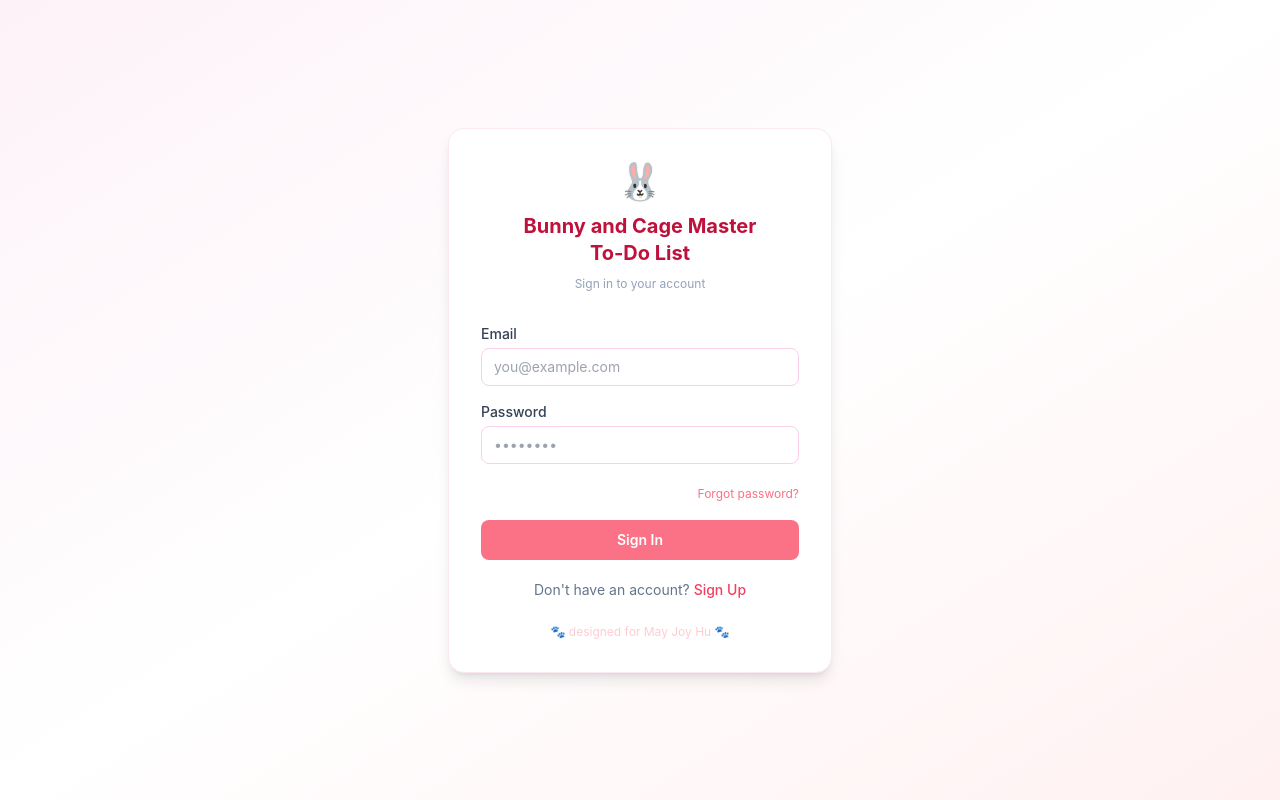
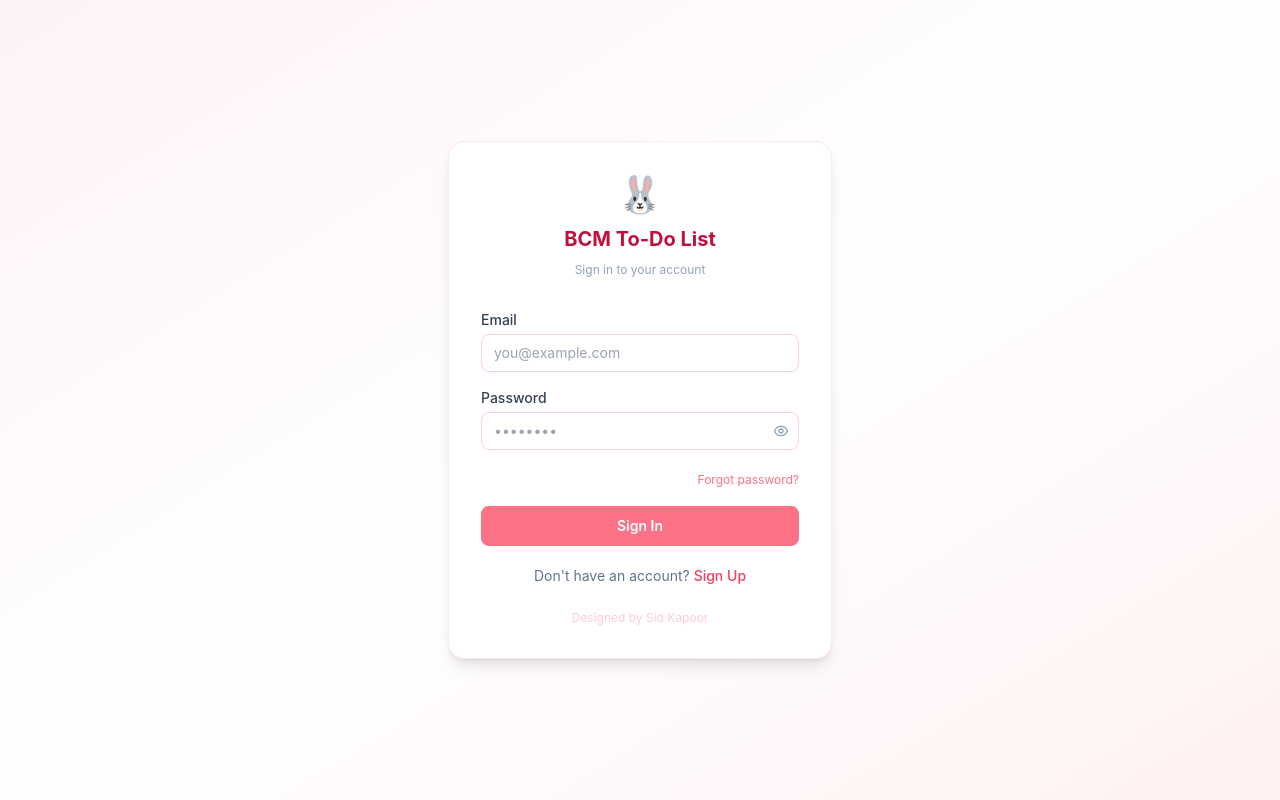
Before and after one commit to siddkapoorr/bunny-and-cage-master-todo-list, a React (Vite) app: page / in a window 1280 px wide. Built offline with nearby package versions, Linux system fonts and the light colour scheme; no server answers.

Commit message:
changed ordering of descrition in new task page; added conditional title for May; added reveal password button

```diff
--- a/src/App.jsx
+++ b/src/App.jsx
@@ -36,7 +36,7 @@ export default function App() {
   }
 
   if (isRecovery) {
-    return <ResetPasswordPage onDone={() => setIsRecovery(false)} />
+    return <ResetPasswordPage email={session?.user?.email} onDone={() => setIsRecovery(false)} />
   }
 
   if (!session) {
--- a/src/components/Board.jsx
+++ b/src/components/Board.jsx
@@ -60,6 +60,7 @@ function buildGrouped(tasks) {
 
 export default function Board({ session }) {
   const userId = session.user.id
+  const isMay = session.user.email?.toLowerCase() === 'maybuny.hu@gmail.com'
 
   const [tasksByStatus, setTasksByStatus] = useState(() => buildGrouped([]))
   const [taskTypes, setTaskTypes] = useState([])
@@ -269,11 +270,11 @@ export default function Board({ session }) {
     <div className="h-screen flex flex-col bg-pink-50">
       {/* Header */}
       <header className="bg-white border-b border-pink-100 px-3 sm:px-5 py-3 flex items-center justify-between flex-shrink-0 shadow-sm">
-        <h1 className="text-base font-bold text-rose-700 tracking-tight">
+        <h1 className="flex-shrink-0 text-base font-bold text-rose-700 tracking-tight">
           <span className="sm:hidden">🐰 BCM</span>
-          <span className="hidden sm:inline">🐰 Bunny and Cage Master To-Do List</span>
+          <span className="hidden sm:inline">🐰 {isMay ? 'Bunny and Cage Master To-Do List' : 'BCM To-Do List'}</span>
         </h1>
-        <div className="flex items-center gap-1 sm:gap-3">
+        <div className="flex flex-1 sm:flex-none justify-end items-center gap-1 sm:gap-3 ml-2 sm:ml-0">
           <button
             onClick={() => setModalState({})}
             className="flex-1 py-1.5 px-2 sm:px-3 text-xs bg-rose-400 hover:bg-rose-500 text-white font-medium rounded-lg transition-colors text-center"
@@ -388,7 +389,7 @@ export default function Board({ session }) {
 
         {/* Footer */}
         <div className="flex-shrink-0 text-center py-2 text-xs text-rose-300 select-none">
-          🐾 designed for May Joy Hu 🐾
+          {isMay ? '🐾 designed for May Joy Hu 🐾' : 'Designed by Sid Kapoor'}
         </div>
 
         <DragOverlay dropAnimation={{ duration: 150, easing: 'ease' }}>
--- a/src/pages/AuthPage.jsx
+++ b/src/pages/AuthPage.jsx
@@ -5,6 +5,7 @@ export default function AuthPage() {
   const [mode, setMode] = useState('login') // 'login' | 'signup' | 'forgot'
   const [email, setEmail] = useState('')
   const [password, setPassword] = useState('')
+  const [showPassword, setShowPassword] = useState(false)
   const [loading, setLoading] = useState(false)
   const [error, setError] = useState(null)
   const [message, setMessage] = useState(null)
@@ -43,6 +44,7 @@ export default function AuthPage() {
     setMessage(null)
   }
 
+  const isMay = email.toLowerCase() === 'maybuny.hu@gmail.com'
   const subtitle = { login: 'Sign in to your account', signup: 'Create a new account', forgot: 'Reset your password' }
 
   return (
@@ -51,8 +53,14 @@ export default function AuthPage() {
         <div className="mb-8 text-center">
           <div className="text-4xl mb-3">🐰</div>
           <h1 className="text-xl font-bold text-rose-700 leading-snug">
+            {isMay ? (
+              <>
                 <span className="block">Bunny and Cage Master</span>
                 <span className="block">To-Do List</span>
+              </>
+            ) : (
+              <span className="block">BCM To-Do List</span>
+            )}
           </h1>
           <p className="text-slate-400 text-xs mt-2">{subtitle[mode]}</p>
         </div>
@@ -73,15 +81,35 @@ export default function AuthPage() {
           {mode !== 'forgot' && (
             <div>
               <label className="block text-sm font-medium text-slate-700 mb-1">Password</label>
+              <div className="relative">
                 <input
-                type="password"
+                  type={showPassword ? 'text' : 'password'}
                   value={password}
                   onChange={e => setPassword(e.target.value)}
                   required
                   minLength={6}
-                className="w-full px-3 py-2 rounded-lg border border-pink-200 text-sm focus:outline-none focus:ring-2 focus:ring-rose-300 focus:border-transparent"
+                  className="w-full px-3 py-2 pr-10 rounded-lg border border-pink-200 text-sm focus:outline-none focus:ring-2 focus:ring-rose-300 focus:border-transparent"
                   placeholder="••••••••"
                 />
+                <button
+                  type="button"
+                  onClick={() => setShowPassword(v => !v)}
+                  className="absolute right-2.5 top-1/2 -translate-y-1/2 text-slate-400 hover:text-slate-600"
+                  tabIndex={-1}
+                  aria-label={showPassword ? 'Hide password' : 'Show password'}
+                >
+                  {showPassword ? (
+                    <svg xmlns="http://www.w3.org/2000/svg" className="w-4 h-4" fill="none" viewBox="0 0 24 24" stroke="currentColor" strokeWidth={2}>
+                      <path strokeLinecap="round" strokeLinejoin="round" d="M13.875 18.825A10.05 10.05 0 0112 19c-4.478 0-8.268-2.943-9.543-7a9.97 9.97 0 011.563-3.029m5.858.908a3 3 0 114.243 4.243M9.878 9.878l4.242 4.242M9.88 9.88l-3.29-3.29m7.532 7.532l3.29 3.29M3 3l3.59 3.59m0 0A9.953 9.953 0 0112 5c4.478 0 8.268 2.943 9.543 7a10.025 10.025 0 01-4.132 5.411m0 0L21 21" />
+                    </svg>
+                  ) : (
+                    <svg xmlns="http://www.w3.org/2000/svg" className="w-4 h-4" fill="none" viewBox="0 0 24 24" stroke="currentColor" strokeWidth={2}>
+                      <path strokeLinecap="round" strokeLinejoin="round" d="M15 12a3 3 0 11-6 0 3 3 0 016 0z" />
+                      <path strokeLinecap="round" strokeLinejoin="round" d="M2.458 12C3.732 7.943 7.523 5 12 5c4.478 0 8.268 2.943 9.542 7-1.274 4.057-5.064 7-9.542 7-4.477 0-8.268-2.943-9.542-7z" />
+                    </svg>
+                  )}
+                </button>
+              </div>
             </div>
           )}
 
@@ -142,7 +170,9 @@ export default function AuthPage() {
           )}
         </p>
 
-        <p className="mt-6 text-center text-xs text-rose-200">🐾 designed for May Joy Hu 🐾</p>
+        <p className="mt-6 text-center text-xs text-rose-200">
+          {isMay ? '🐾 designed for May Joy Hu 🐾' : 'Designed by Sid Kapoor'}
+        </p>
       </div>
     </div>
   )
--- a/src/pages/ResetPasswordPage.jsx
+++ b/src/pages/ResetPasswordPage.jsx
@@ -1,9 +1,25 @@
 import { useState } from 'react'
 import { supabase } from '../lib/supabase'
 
-export default function ResetPasswordPage({ onDone }) {
+function EyeIcon({ open }) {
+  return open ? (
+    <svg xmlns="http://www.w3.org/2000/svg" className="w-4 h-4" fill="none" viewBox="0 0 24 24" stroke="currentColor" strokeWidth={2}>
+      <path strokeLinecap="round" strokeLinejoin="round" d="M13.875 18.825A10.05 10.05 0 0112 19c-4.478 0-8.268-2.943-9.543-7a9.97 9.97 0 011.563-3.029m5.858.908a3 3 0 114.243 4.243M9.878 9.878l4.242 4.242M9.88 9.88l-3.29-3.29m7.532 7.532l3.29 3.29M3 3l3.59 3.59m0 0A9.953 9.953 0 0112 5c4.478 0 8.268 2.943 9.543 7a10.025 10.025 0 01-4.132 5.411m0 0L21 21" />
+    </svg>
+  ) : (
+    <svg xmlns="http://www.w3.org/2000/svg" className="w-4 h-4" fill="none" viewBox="0 0 24 24" stroke="currentColor" strokeWidth={2}>
+      <path strokeLinecap="round" strokeLinejoin="round" d="M15 12a3 3 0 11-6 0 3 3 0 016 0z" />
+      <path strokeLinecap="round" strokeLinejoin="round" d="M2.458 12C3.732 7.943 7.523 5 12 5c4.478 0 8.268 2.943 9.542 7-1.274 4.057-5.064 7-9.542 7-4.477 0-8.268-2.943-9.542-7z" />
+    </svg>
+  )
+}
+
+export default function ResetPasswordPage({ email, onDone }) {
+  const isMay = email?.toLowerCase() === 'maybuny.hu@gmail.com'
   const [password, setPassword] = useState('')
   const [confirm, setConfirm] = useState('')
+  const [showPassword, setShowPassword] = useState(false)
+  const [showConfirm, setShowConfirm] = useState(false)
   const [loading, setLoading] = useState(false)
   const [error, setError] = useState(null)
   const [success, setSuccess] = useState(false)
@@ -48,28 +64,50 @@ export default function ResetPasswordPage({ onDone }) {
           <form onSubmit={handleSubmit} className="space-y-4">
             <div>
               <label className="block text-sm font-medium text-slate-700 mb-1">New password</label>
+              <div className="relative">
                 <input
-                type="password"
+                  type={showPassword ? 'text' : 'password'}
                   value={password}
                   onChange={e => setPassword(e.target.value)}
                   required
                   minLength={6}
                   autoFocus
-                className="w-full px-3 py-2 rounded-lg border border-pink-200 text-sm focus:outline-none focus:ring-2 focus:ring-rose-300 focus:border-transparent"
+                  className="w-full px-3 py-2 pr-10 rounded-lg border border-pink-200 text-sm focus:outline-none focus:ring-2 focus:ring-rose-300 focus:border-transparent"
                   placeholder="••••••••"
                 />
+                <button
+                  type="button"
+                  onClick={() => setShowPassword(v => !v)}
+                  className="absolute right-2.5 top-1/2 -translate-y-1/2 text-slate-400 hover:text-slate-600"
+                  tabIndex={-1}
+                  aria-label={showPassword ? 'Hide password' : 'Show password'}
+                >
+                  <EyeIcon open={showPassword} />
+                </button>
+              </div>
             </div>
             <div>
               <label className="block text-sm font-medium text-slate-700 mb-1">Confirm password</label>
+              <div className="relative">
                 <input
-                type="password"
+                  type={showConfirm ? 'text' : 'password'}
                   value={confirm}
                   onChange={e => setConfirm(e.target.value)}
                   required
                   minLength={6}
-                className="w-full px-3 py-2 rounded-lg border border-pink-200 text-sm focus:outline-none focus:ring-2 focus:ring-rose-300 focus:border-transparent"
+                  className="w-full px-3 py-2 pr-10 rounded-lg border border-pink-200 text-sm focus:outline-none focus:ring-2 focus:ring-rose-300 focus:border-transparent"
                   placeholder="••••••••"
                 />
+                <button
+                  type="button"
+                  onClick={() => setShowConfirm(v => !v)}
+                  className="absolute right-2.5 top-1/2 -translate-y-1/2 text-slate-400 hover:text-slate-600"
+                  tabIndex={-1}
+                  aria-label={showConfirm ? 'Hide password' : 'Show password'}
+                >
+                  <EyeIcon open={showConfirm} />
+                </button>
+              </div>
             </div>
 
             {error && (
@@ -88,7 +126,9 @@ export default function ResetPasswordPage({ onDone }) {
           </form>
         )}
 
-        <p className="mt-6 text-center text-xs text-rose-200">🐾 designed for May Joy Hu 🐾</p>
+        <p className="mt-6 text-center text-xs text-rose-200">
+          {isMay ? '🐾 designed for May Joy Hu 🐾' : 'Designed by Sid Kapoor'}
+        </p>
       </div>
     </div>
   )
```
Also changed, not shown: src/components/TaskModal.jsx (+11 -11 lines). Lines whose indentation alone changed are shown as unchanged.
